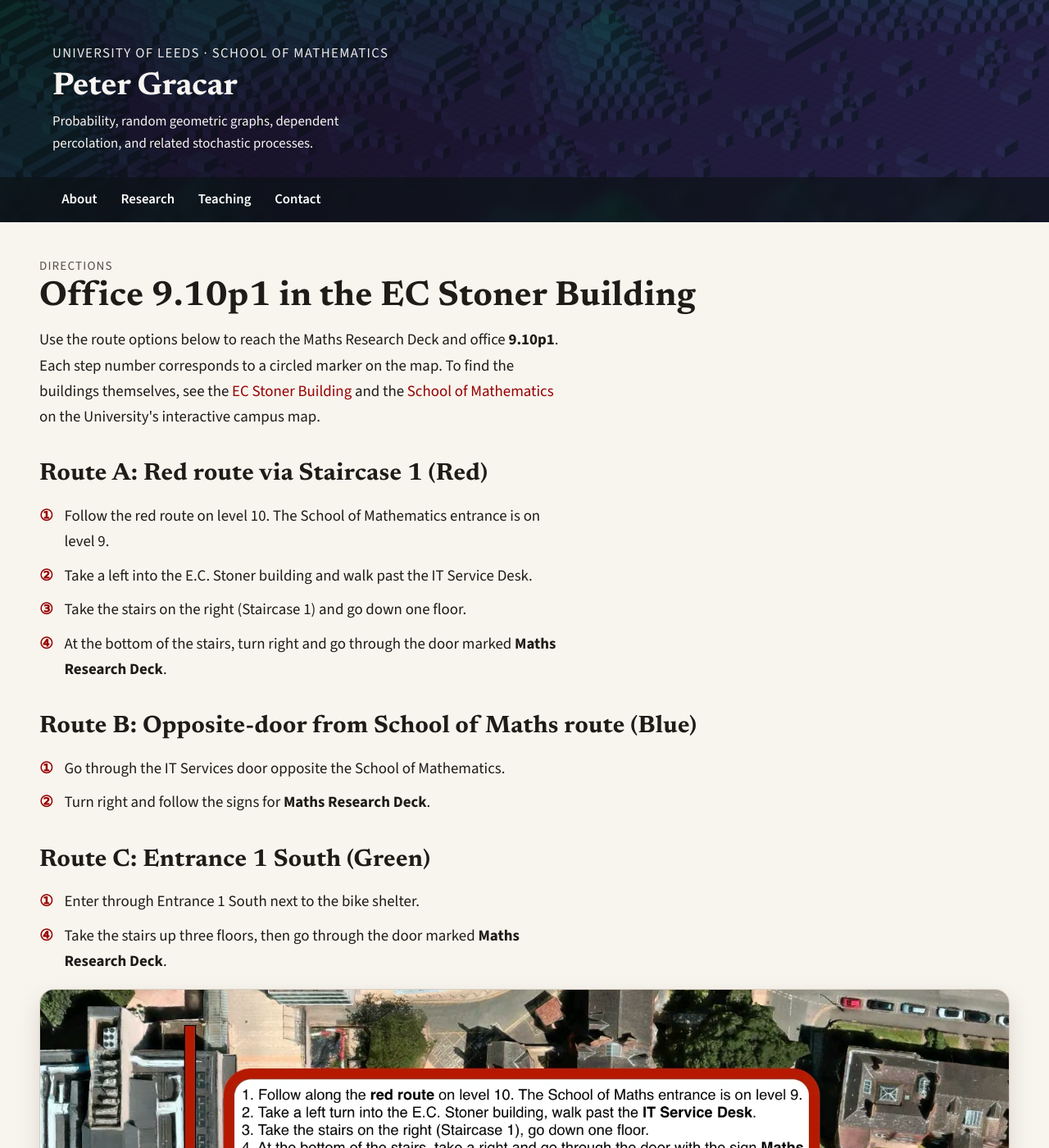
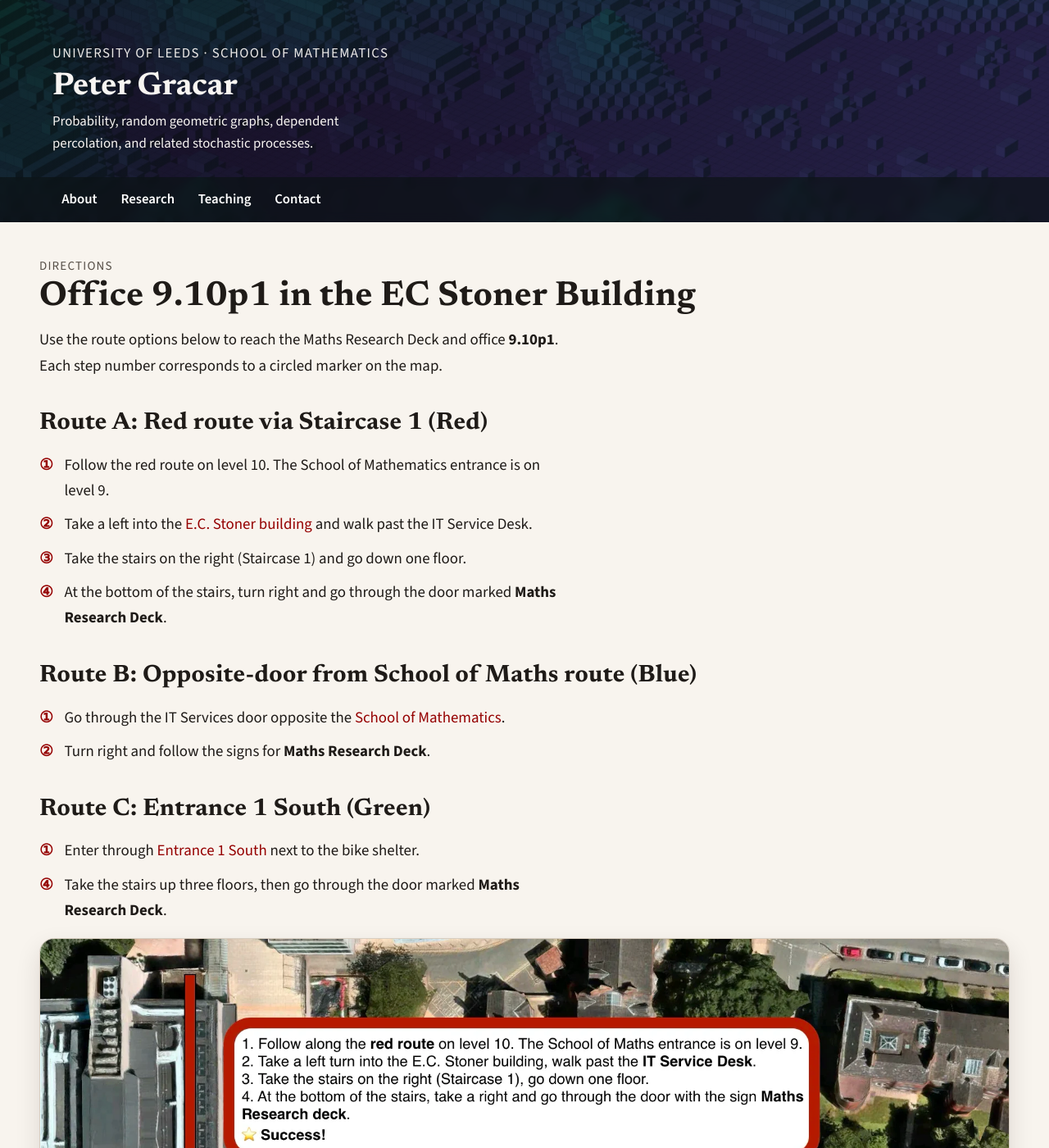
Before and after one commit to PeterGracar/PeterGracar.github.io, a Jekyll site: the page built from map.html, in a window 1280 px wide and 1400 px high. Shown: the whole window at 82% size. Built offline with Jekyll 4.4.1, drawn with Linux system fonts in a browser that asks for light colours.

Commit message:
Move campus-map links into the direction steps
Co-Authored-By: Claude Fable 5 <noreply@anthropic.com>
Claude-Session: https://claude.ai/code/session_01PkjrL9LACUi2XCeud8gzSe

```diff
--- a/map.html
+++ b/map.html
@@ -10,14 +10,14 @@ canonical: "https://gracar.org/map.html"
     <section class="page-section">
       <p class="eyebrow">Directions</p>
       <h1>Office 9.10p1 in the EC Stoner Building</h1>
-      <p class="reading-width">Use the route options below to reach the Maths Research Deck and office <strong>9.10p1</strong>. Each step number corresponds to a circled marker on the map. To find the buildings themselves, see the <a href="http://www.leeds.ac.uk/campusmap?location=17406">EC Stoner Building</a> and the <a href="http://www.leeds.ac.uk/campusmap?location=17506">School of Mathematics</a> on the University's interactive campus map.</p>
+      <p class="reading-width">Use the route options below to reach the Maths Research Deck and office <strong>9.10p1</strong>. Each step number corresponds to a circled marker on the map.</p>
     </section>
 
     <section class="page-section">
       <h2>Route A: Red route via Staircase 1 (Red)</h2>
       <ol class="direction-steps">
         <li data-step="①">Follow the red route on level 10. The School of Mathematics entrance is on level 9.</li>
-        <li data-step="②">Take a left into the E.C. Stoner building and walk past the IT Service Desk.</li>
+        <li data-step="②">Take a left into the <a href="http://www.leeds.ac.uk/campusmap?location=17406">E.C. Stoner building</a> and walk past the IT Service Desk.</li>
         <li data-step="③">Take the stairs on the right (Staircase 1) and go down one floor.</li>
         <li data-step="④">At the bottom of the stairs, turn right and go through the door marked <strong>Maths Research Deck</strong>.</li>
       </ol>
@@ -26,7 +26,7 @@ canonical: "https://gracar.org/map.html"
     <section class="page-section">
       <h2>Route B: Opposite-door from School of Maths route (Blue)</h2>
       <ol class="direction-steps">
-        <li data-step="①">Go through the IT Services door opposite the School of Mathematics.</li>
+        <li data-step="①">Go through the IT Services door opposite the <a href="http://www.leeds.ac.uk/campusmap?location=17506">School of Mathematics</a>.</li>
         <li data-step="②">Turn right and follow the signs for <strong>Maths Research Deck</strong>.</li>
       </ol>
     </section>
@@ -34,7 +34,7 @@ canonical: "https://gracar.org/map.html"
     <section class="page-section">
       <h2>Route C: Entrance 1 South (Green)</h2>
       <ol class="direction-steps">
-        <li data-step="①">Enter through Entrance 1 South next to the bike shelter.</li>
+        <li data-step="①">Enter through <a href="http://www.leeds.ac.uk/campusmap?location=17406">Entrance 1 South</a> next to the bike shelter.</li>
         <li data-step="④">Take the stairs up three floors, then go through the door marked <strong>Maths Research Deck</strong>.</li>
       </ol>
 
```
